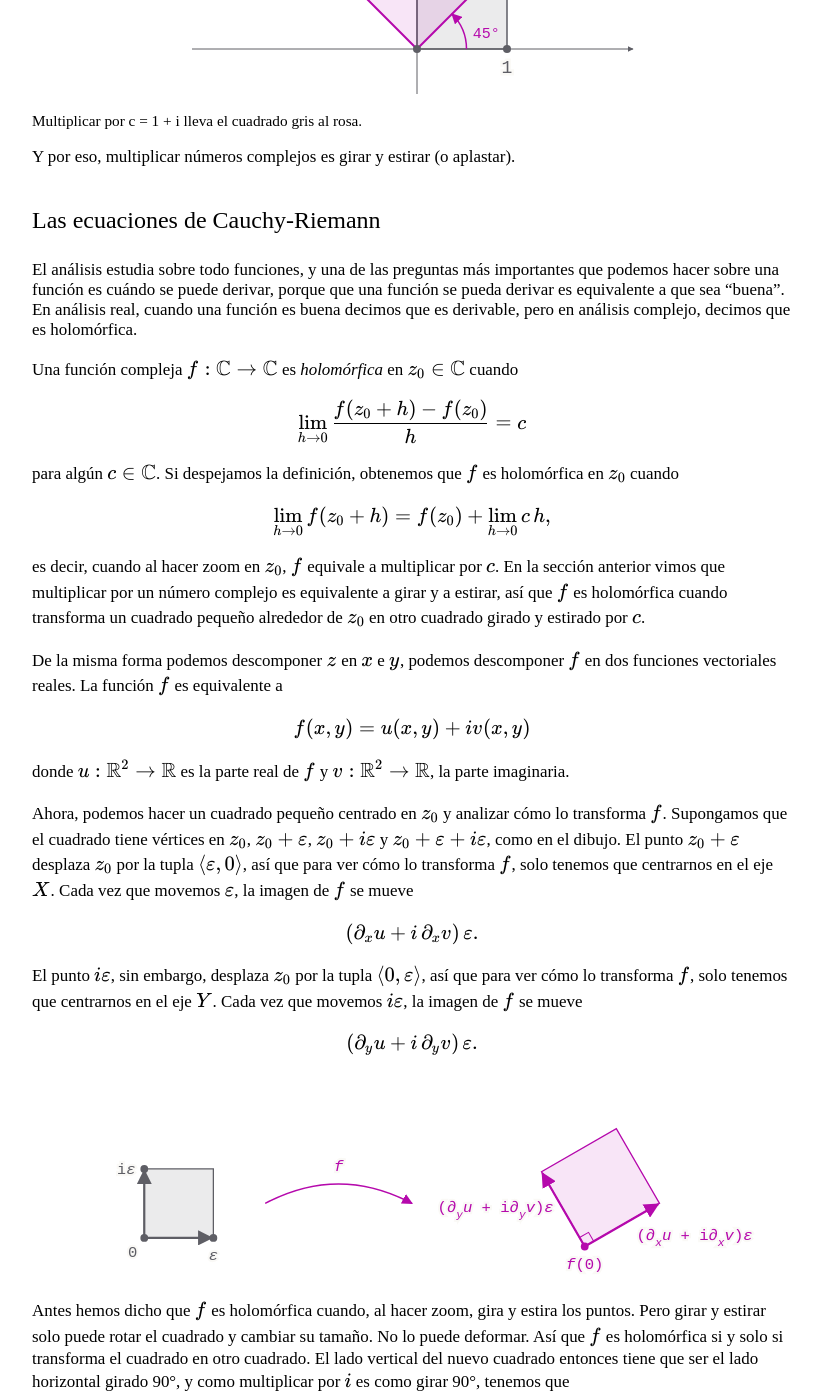
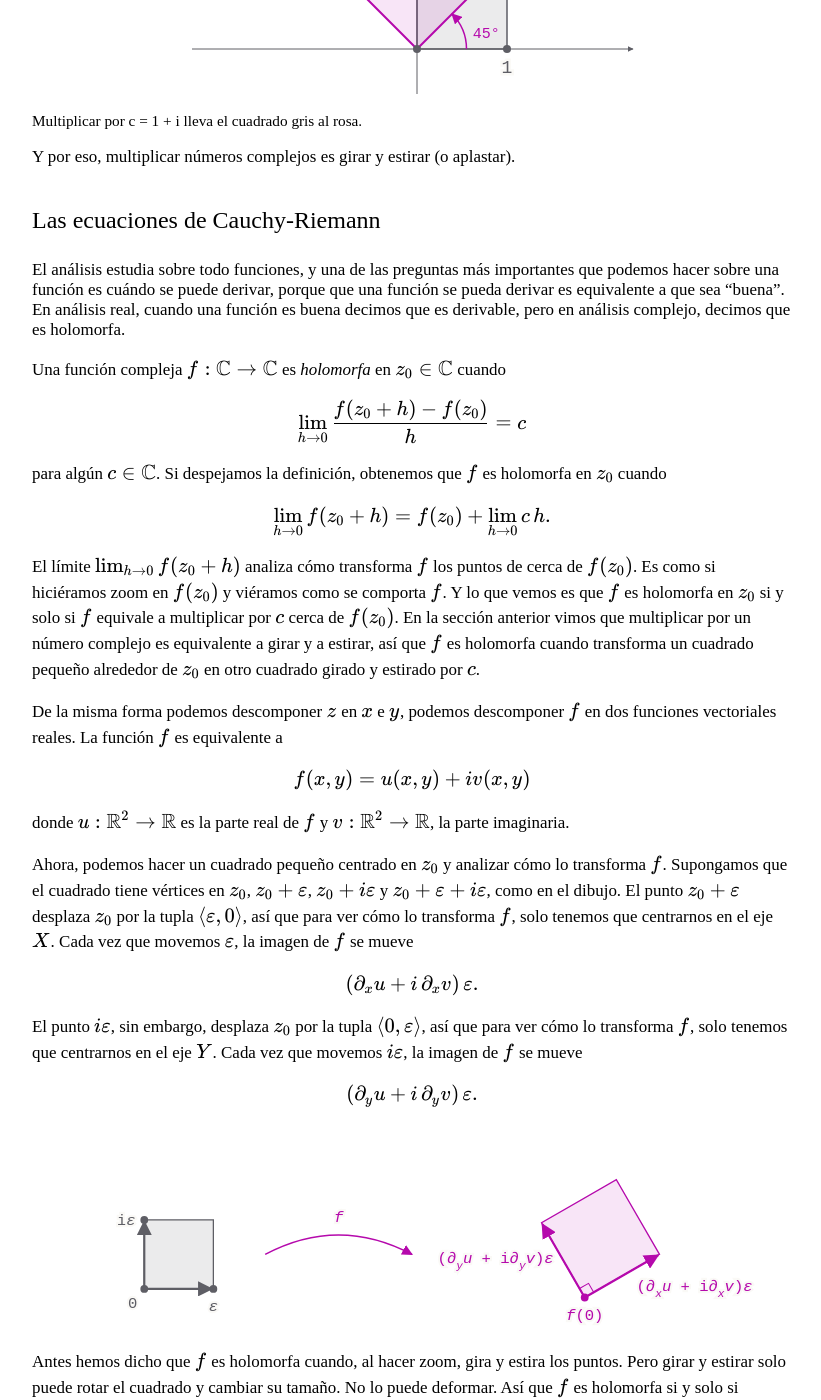
Before and after one commit to tempate/blog, a Jekyll site: the page built from _posts/2026-11-16-analisis-complejo-visual.md, in a window 1280 px wide and 1400 px high, scrolled down 2357 px. Shown: the whole window, without its empty margins (0-821 px from the left). Built offline with Jekyll 4.4.1, drawn with Linux system fonts in a browser that asks for light colours; some web fonts are replaced; some of the changed text lies outside the part shown.

Commit message:
fix: analisis complejo visual

```diff
--- a/_posts/2026-11-16-analisis-complejo-visual.md
+++ b/_posts/2026-11-16-analisis-complejo-visual.md
@@ -63,21 +63,21 @@ Y por eso, multiplicar números complejos es girar y estirar (o aplastar).
 
 ## Las ecuaciones de Cauchy-Riemann
 
-El análisis estudia sobre todo funciones, y una de las preguntas más importantes que podemos hacer sobre una función es cuándo se puede derivar, porque que una función se pueda derivar es equivalente a que sea "buena". En análisis real, cuando una función es buena decimos que es derivable, pero en análisis complejo, decimos que es holomórfica.
+El análisis estudia sobre todo funciones, y una de las preguntas más importantes que podemos hacer sobre una función es cuándo se puede derivar, porque que una función se pueda derivar es equivalente a que sea "buena". En análisis real, cuando una función es buena decimos que es derivable, pero en análisis complejo, decimos que es holomorfa.
 
-Una función compleja $f: \mathbb{C} \to \mathbb{C}$ es _holomórfica_ en $z_0 \in \mathbb{C}$ cuando
+Una función compleja $f: \mathbb{C} \to \mathbb{C}$ es _holomorfa_ en $z_0 \in \mathbb{C}$ cuando
 
 $$
 \lim_{h \to 0} \frac{f(z_0 + h) - f(z_0)}{h} = c
 $$
 
-para algún $c \in \mathbb{C}$. Si despejamos la definición, obtenemos que $f$ es holomórfica en $z_0$ cuando
+para algún $c \in \mathbb{C}$. Si despejamos la definición, obtenemos que $f$ es holomorfa en $z_0$ cuando
 
 $$
-\lim_{h \to 0} f(z_0 + h) = f(z_0) + \lim_{h \to 0} c \, h,
+\lim_{h \to 0} f(z_0 + h) = f(z_0) + \lim_{h \to 0} c \, h.
 $$
 
-es decir, cuando al hacer zoom en $z_0$, $f$ equivale a multiplicar por $c$. En la sección anterior vimos que multiplicar por un número complejo es equivalente a girar y a estirar, así que $f$ es holomórfica cuando transforma un cuadrado pequeño alrededor de $z_0$ en otro cuadrado girado y estirado por $c$.
+El límite $\lim_{h \to 0} f(z_0 + h)$ analiza cómo transforma $f$ los puntos de cerca de $f(z_0)$. Es como si hiciéramos zoom en $f(z_0)$ y viéramos como se comporta $f$. Y lo que vemos es que $f$ es holomorfa en $z_0$ si y solo si $f$ equivale a multiplicar por $c$ cerca de $f(z_0)$. En la sección anterior vimos que multiplicar por un número complejo es equivalente a girar y a estirar, así que $f$ es holomorfa cuando transforma un cuadrado pequeño alrededor de $z_0$ en otro cuadrado girado y estirado por $c$.
 
 De la misma forma podemos descomponer $z$ en $x$ e $y$, podemos descomponer $f$ en dos funciones vectoriales reales. La función $f$ es equivalente a
 
@@ -104,7 +104,7 @@ $$
   <img src="../assets/images/cauchy-riemann/cuadrado-holomorfo.svg" alt="A la izquierda, en gris, un cuadrado pequeño con vértices en 0, ε e iε. A la derecha, en rosa, su imagen por f: otro cuadrado con un vértice en f(0), girado y estirado, cuyos lados son (∂ₓu + i∂ₓv)ε y (∂ᵧu + i∂ᵧv)ε y forman un ángulo recto.">
 </figure>
 
-Antes hemos dicho que $f$ es holomórfica cuando, al hacer zoom, gira y estira los puntos. Pero girar y estirar solo puede rotar el cuadrado y cambiar su tamaño. No lo puede deformar. Así que $f$ es holomórfica si y solo si transforma el cuadrado en otro cuadrado. El lado vertical del nuevo cuadrado entonces tiene que ser el lado horizontal girado 90°, y como multiplicar por $i$ es como girar 90°, tenemos que
+Antes hemos dicho que $f$ es holomorfa cuando, al hacer zoom, gira y estira los puntos. Pero girar y estirar solo puede rotar el cuadrado y cambiar su tamaño. No lo puede deformar. Así que $f$ es holomorfa si y solo si transforma el cuadrado en otro cuadrado. El lado vertical del nuevo cuadrado entonces tiene que ser el lado horizontal girado 90°, y como multiplicar por $i$ es como girar 90°, tenemos que
 
 $$
 \partial_y u + i\, \partial_y v = i\,(\partial_x u + i\, \partial_x v) = -\partial_x v + i\, \partial_x u.
@@ -116,4 +116,4 @@ $$
 \partial_x u = \partial_y v \quad \text{y} \quad \partial_y u = -\partial_x v,
 $$
 
-que, aunque parezcan misteriosas, solo dicen que para que una función sea holomórfica, tiene que transformar los cuadrados pequeños en cuadrados.
+que, aunque parezcan misteriosas, solo dicen que para que una función sea holomorfa, tiene que transformar los cuadrados pequeños en cuadrados.
```
